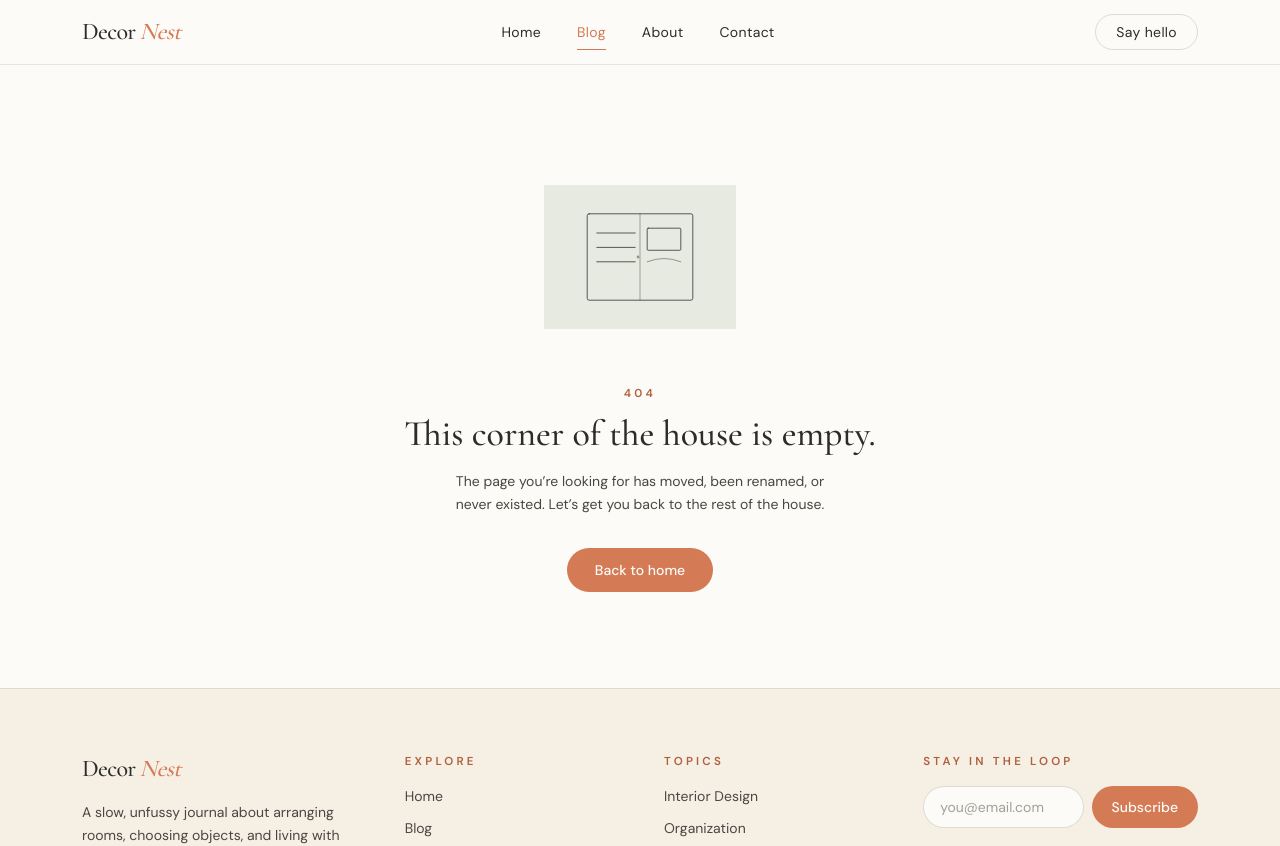
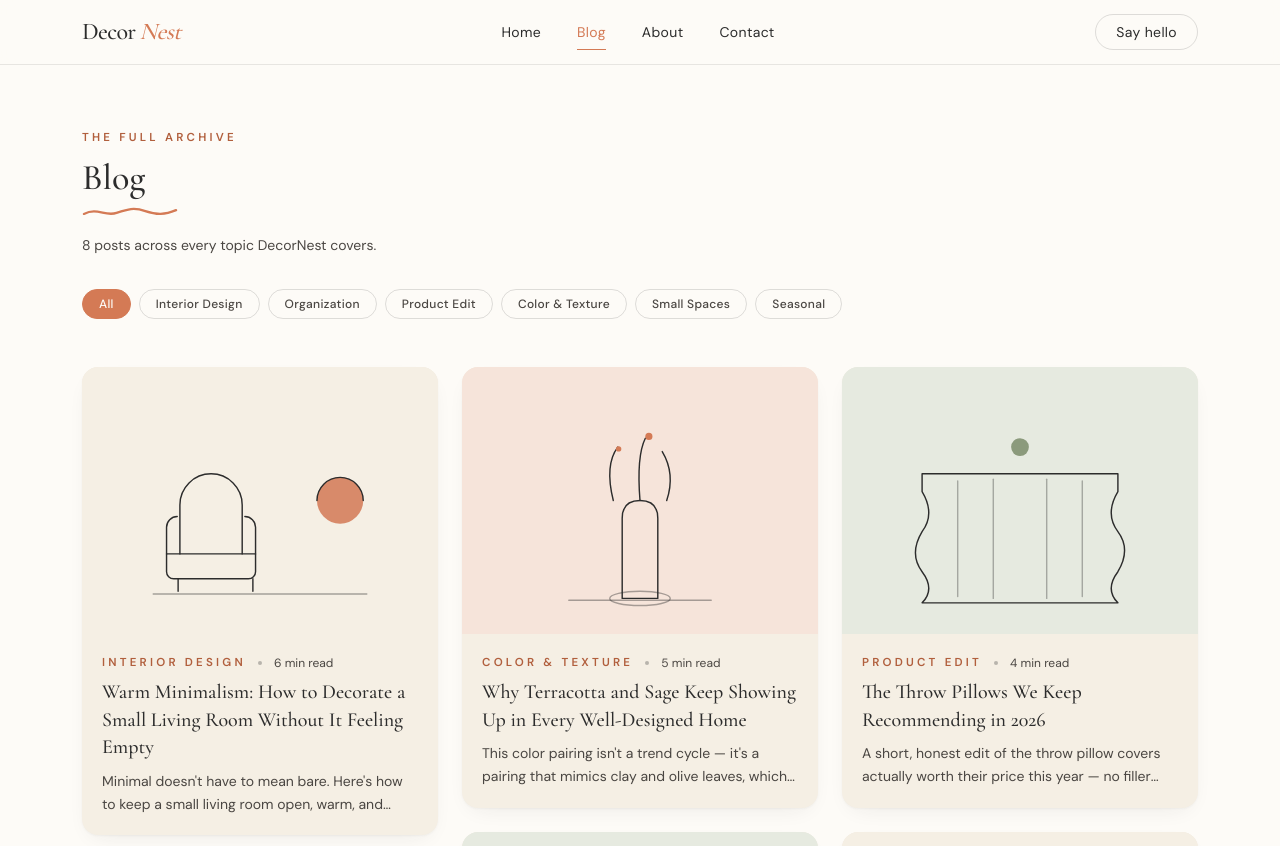
Before and after one commit to Danamstrong/DecorNest, a Next.js app: page /blog in a window 1280 px wide. Before the commit this address had no page. Shown: the top 846 px of the page. Built offline with nearby package versions, Linux system fonts and the light colour scheme.

Commit message:
Create BlogIndexPage component for blog posts
This file implements the BlogIndexPage component, which displays blog posts filtered by category. It includes metadata for the page and renders links for categories and the posts.

```diff
--- /dev/null
+++ b/src/app/blog/page.tsx
@@ -0,0 +1,77 @@
+import type { Metadata } from "next";
+import Link from "next/link";
+import { posts, CATEGORIES } from "@/lib/posts";
+import PostCard from "@/components/PostCard";
+import SectionHeading from "@/components/SectionHeading";
+
+export const metadata: Metadata = {
+  title: "Blog",
+  description:
+    "Every DecorNest post on interior design, organization, product edits, color, small spaces, and seasonal decor.",
+};
+
+export default async function BlogIndexPage({
+  searchParams,
+}: {
+  searchParams: Promise<{ category?: string }>;
+}) {
+  const { category } = await searchParams;
+  const filtered = category
+    ? posts.filter((p) => p.category === category)
+    : posts;
+
+  return (
+    <div className="mx-auto max-w-content px-5 py-16 sm:px-8">
+      <SectionHeading eyebrow="The full archive" title="Blog" />
+      <p className="mt-4 max-w-lg text-sm leading-relaxed text-ink">
+        {filtered.length} {filtered.length === 1 ? "post" : "posts"}
+        {category ? (
+          <>
+            {" "}
+            in <span className="text-terracotta">{category}</span>
+          </>
+        ) : (
+          " across every topic DecorNest covers."
+        )}
+      </p>
+
+      <div className="mt-8 flex flex-wrap gap-2">
+        <Link
+          href="/blog"
+          className={`rounded-full border px-4 py-1.5 text-xs font-medium tracking-wide transition-colors ${
+            !category
+              ? "border-terracotta bg-terracotta text-cream"
+              : "border-charcoal/15 text-ink hover:border-terracotta hover:text-terracotta"
+          }`}
+        >
+          All
+        </Link>
+        {CATEGORIES.map((c) => (
+          <Link
+            key={c}
+            href={`/blog?category=${encodeURIComponent(c)}`}
+            className={`rounded-full border px-4 py-1.5 text-xs font-medium tracking-wide transition-colors ${
+              category === c
+                ? "border-terracotta bg-terracotta text-cream"
+                : "border-charcoal/15 text-ink hover:border-terracotta hover:text-terracotta"
+            }`}
+          >
+            {c}
+          </Link>
+        ))}
+      </div>
+
+      {filtered.length > 0 ? (
+        <div className="masonry mt-12">
+          {filtered.map((post, i) => (
+            <PostCard key={post.slug} post={post} tall={i % 3 === 1} />
+          ))}
+        </div>
+      ) : (
+        <p className="mt-16 text-sm text-ink">
+          Nothing filed under that category yet — check back soon.
+        </p>
+      )}
+    </div>
+  );
+}
```
